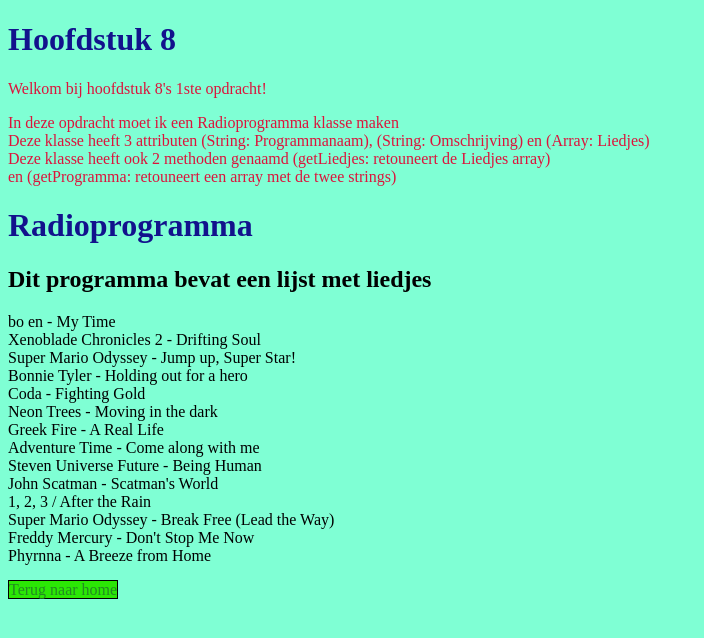
After one commit to ZoruaStar64/PHP, a PHP site: page /PHP/H08/opdracht1H8.php in a window 1280 px wide. The commit adds this page. Shown: the top 638 px of the page, without its empty margins (0-704 px from the left). Run offline with PHP 8.4, Linux system fonts and the light colour scheme.

Commit message:
H8 opdracht 1 af

```diff
--- a/CSS/styles.css
+++ b/CSS/styles.css
@@ -13,23 +13,28 @@ p {
 }
 
 a:link {
-    color: #8a0303;
-    background-color: transparent;
+    color: #6d0202;
+    border: 1px black solid;
+    background-color: #b73131;
     text-decoration: none;
 }
 
 a:hover {
     color: #dd2047;
-    background-color: transparent;
+    border: 1px black solid;
+    background-color: #cf7e90;
     text-decoration: underline;
 }
 
 a:active {
     color: #ff008c;
-    background-color: transparent;
+    border: 1px black solid;
+    background-color: #ae638f;
     text-decoration: underline;
 }
 
 a.home {
     color: forestgreen;
+    border: 1px black solid;
+    background-color: #2be705;
 }
--- /dev/null
+++ b/PHP/H08/opdracht1H8.php
@@ -0,0 +1,46 @@
+<!doctype html>
+<html lang="en">
+<head>
+    <link rel="stylesheet" href="../../CSS/styles.css">
+    <title>PHP H8</title>
+</head>
+<body>
+<h1>Hoofdstuk 8</h1>
+
+<p>Welkom bij hoofdstuk 8's 1ste opdracht!</p>
+
+<p>In deze opdracht moet ik een Radioprogramma klasse maken<br>
+Deze klasse heeft 3 attributen (String: Programmanaam), (String: Omschrijving) en (Array: Liedjes)<br>
+Deze klasse heeft ook 2 methoden genaamd (getLiedjes: retouneert de Liedjes array)<br>
+en (getProgramma: retouneert een array met de twee strings)</p>
+
+
+<?php
+class Radioprogramma {
+
+   public function getLiedjes() {
+       $Liedjes = ["bo en - My Time ", "<br>", "Xenoblade Chronicles 2 - Drifting Soul ", "<br>", "Super Mario Odyssey - Jump up, Super Star! ", "<br>", "Bonnie Tyler - Holding out for a hero ", "<br>",
+           "Coda - Fighting Gold ", "<br>", "Neon Trees - Moving in the dark ", "<br>", "Greek Fire - A Real Life ", "<br>", "Adventure Time - Come along with me ", "<br>",
+           "Steven Universe Future - Being Human ", "<br>", "John Scatman - Scatman's World ", "<br>", "1, 2, 3 / After the Rain ", "<br>",
+           "Super Mario Odyssey - Break Free (Lead the Way) ", "<br>", "Freddy Mercury - Don't Stop Me Now ", "<br>", "Phyrnna - A Breeze from Home "];
+        foreach ($Liedjes as $Lied) {
+            echo $Lied;
+        }
+    }
+
+    function getProgramma() {
+        $Programmanaam = "<h1>Radioprogramma</h1>";
+        $Omschrijving = "<h2>Dit programma bevat een lijst met liedjes</h2>";
+        echo $Programmanaam;
+        echo $Omschrijving;
+    }
+}
+
+$Radio = new Radioprogramma();
+$Radio->getProgramma();
+$Radio->getLiedjes();
+
+?>
+<p><a class='home' href='../../index.php'>Terug naar home</a></p>
+</body>
+</html>
--- /dev/null
+++ b/PHP/H08/opdracht2H8.php
@@ -0,0 +1 @@
+<?php
--- /dev/null
+++ b/PHP/H08/opdracht3H8.php
@@ -0,0 +1 @@
+<?php
```
Also changed, not shown: PHP/H08/h08.php (+33 -0 lines).
